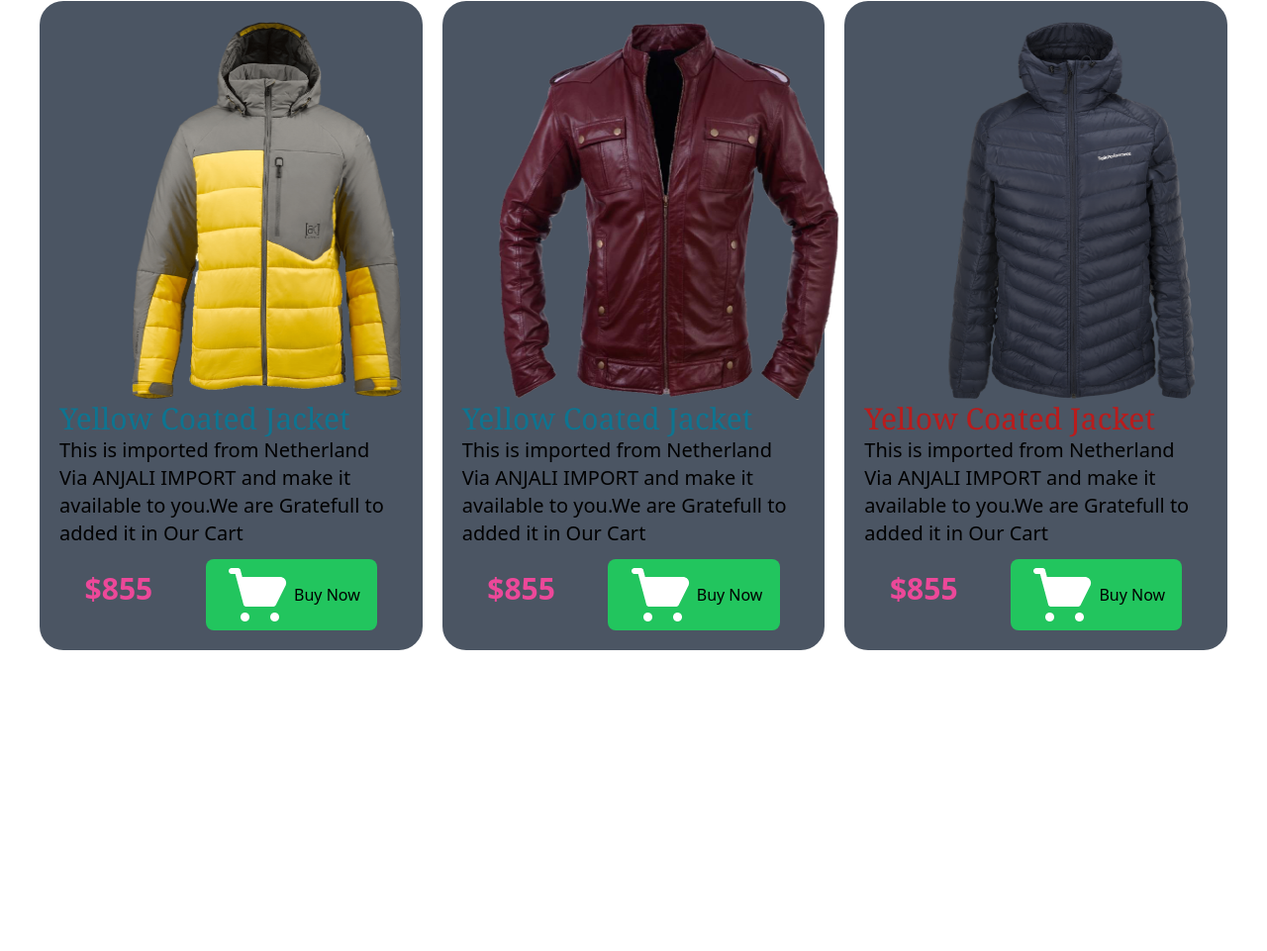
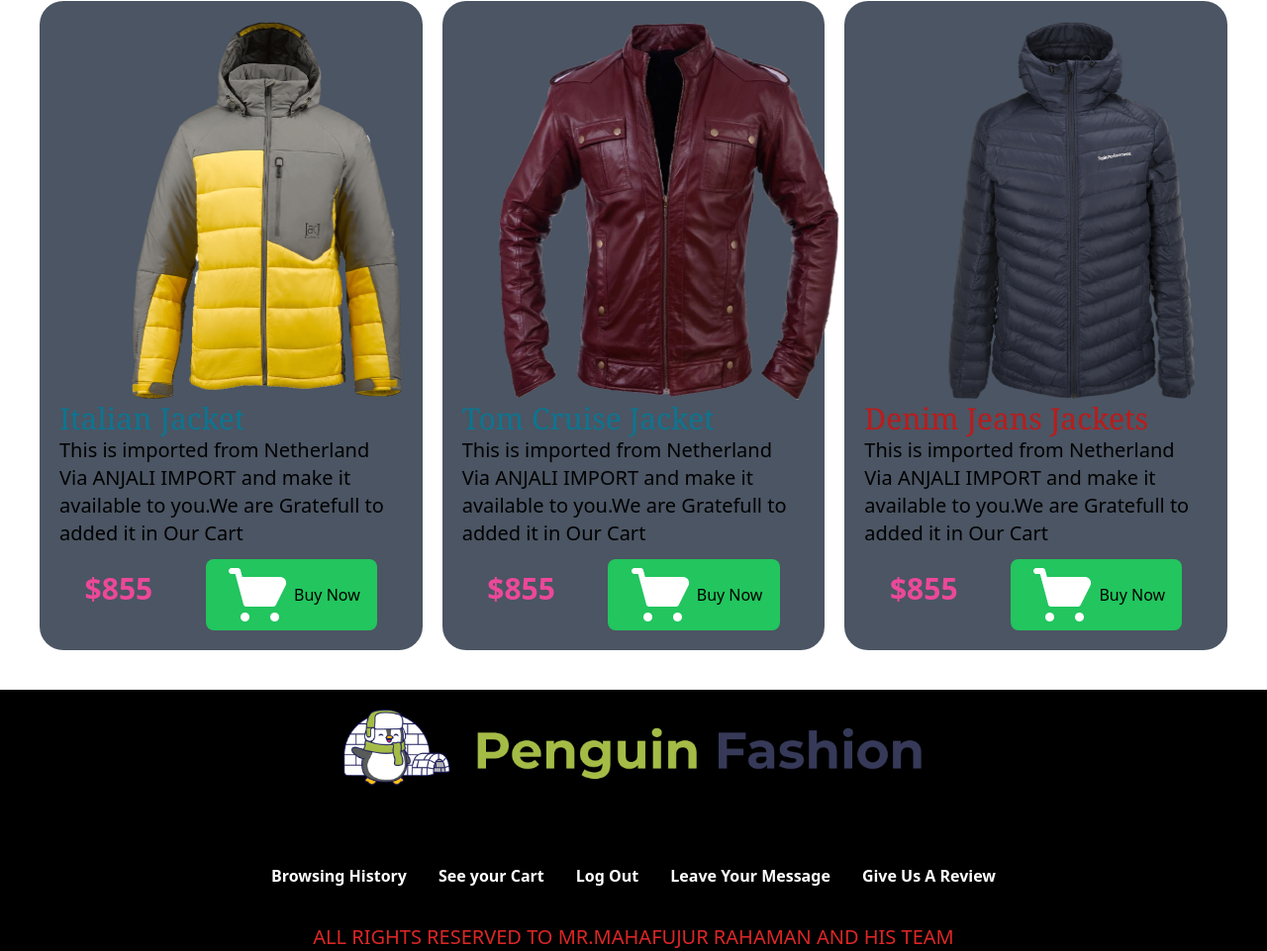
Before and after one commit to Nayeem1517/Panguin-Fashion-Via-Tailwind, a plain HTML site: page index.html in a window 1280 px wide. Shown: the part 1552-2513 px from the top of the page at 99% size. Before the commit the page ends 2249 px from the top, so only its background shows below. Drawn offline with nearby package versions, Linux system fonts and the light colour scheme.

Commit message:
Creating the footer and make it responsive

```diff
--- a/index.html
+++ b/index.html
@@ -63,7 +63,7 @@
                 </div>
                 <div class="border-sky-200 w-auto md:w-1/3  rounded-3xl p-5 bg-gray-600">
                     <img class="h-96 ml-9" src="images/jacket-2.png" alt="">
-                    <h3 class="font-serif text-cyan-700 text-3xl">Yellow Coated Jacket</h3>
+                    <h3 class="font-serif text-cyan-700 text-3xl">Bipasa Coated Jacket</h3>
                     <p class="font-medium text-xl">This is imported from Netherland Via ANJALI IMPORT and make it
                         available to you.We are Gratefull to added it in Our Cart</p>
                     <div class="flex justify-evenly items-center gap-7">
@@ -76,7 +76,7 @@
                 </div>
                 <div class="border-sky-200w-auto md:w-1/3  rounded-3xl p-5 bg-gray-600">
                     <img class="h-96 ml-9" src="images/jacket-3.png" alt="">
-                    <h3 class="font-serif text-red-700 text-3xl">Yellow Coated Jacket</h3>
+                    <h3 class="font-serif text-red-700 text-3xl">Bollywood Jacket</h3>
                     <p class="font-medium text-xl">This is imported from Netherland Via ANJALI IMPORT and make it
                         available to you.We are Gratefull to added it in Our Cart</p>
                     <div class="flex justify-evenly items-center gap-7">
@@ -94,7 +94,7 @@
             <div class="flex flex-col md:flex-row  p-6 justify-evenly gap-5">
                 <div class="border-sky-200 w-auto md:w-1/3   rounded-3xl p-5 bg-gray-600">
                     <img class="h-96 ml-9" src="images/jacket-4.png" alt="">
-                    <h3 class="font-serif text-cyan-700 text-3xl">Yellow Coated Jacket</h3>
+                    <h3 class="font-serif text-cyan-700 text-3xl">Italian Jacket</h3>
                     <p class="font-medium text-xl">This is imported from Netherland Via ANJALI IMPORT and make it
                         available to you.We are Gratefull to added it in Our Cart</p>
                     <div class="flex justify-evenly items-center gap-7">
@@ -107,7 +107,7 @@
                 </div>
                 <div class="border-sky-200 w-auto md:w-1/3   rounded-3xl p-5 bg-gray-600">
                     <img class="h-96 ml-9" src="images/jacket-5.png" alt="">
-                    <h3 class="font-serif text-cyan-700 text-3xl">Yellow Coated Jacket</h3>
+                    <h3 class="font-serif text-cyan-700 text-3xl">Tom Cruise Jacket</h3>
                     <p class="font-medium text-xl">This is imported from Netherland Via ANJALI IMPORT and make it
                         available to you.We are Gratefull to added it in Our Cart</p>
                     <div class="flex justify-evenly items-center gap-7">
@@ -120,7 +120,7 @@
                 </div>
                 <div class="border-sky-200 w-auto md:w-1/3  rounded-3xl p-5 bg-gray-600">
                     <img class="h-96 ml-9" src="images/jacket-6.png" alt="">
-                    <h3 class="font-serif text-red-700 text-3xl">Yellow Coated Jacket</h3>
+                    <h3 class="font-serif text-red-700 text-3xl">Denim Jeans Jackets</h3>
                     <p class="font-medium text-xl">This is imported from Netherland Via ANJALI IMPORT and make it
                         available to you.We are Gratefull to added it in Our Cart</p>
                     <div class="flex justify-evenly items-center gap-7">
@@ -135,8 +135,20 @@
         </section>
     </main>
     <!-- Main Section Ended Here -->
-    <footer>
-
+    <footer class="bg-black">
+        <div class="flex justify-center"><img class="h-20 mt-5 " src="icons/logo.png" alt=""></div>
+        <div class="text-white flex justify-evenly items-center">
+            <ul class="flex mt-10 p-9 gap-8 font-semibold">
+                <li>Browsing History</li>
+                <li>See your Cart</li>
+                <li>Log Out</li>
+                <li>Leave Your Message</li>
+                <li>Give Us A Review</li>
+            </ul>
+        </div>
+        <div class="flex justify-center">
+            <h1 class="font-sans text-xl text-red-600">ALL RIGHTS RESERVED TO MR.MAHAFUJUR RAHAMAN AND HIS TEAM</h1>
+        </div>
     </footer>
 </body>
 
```
